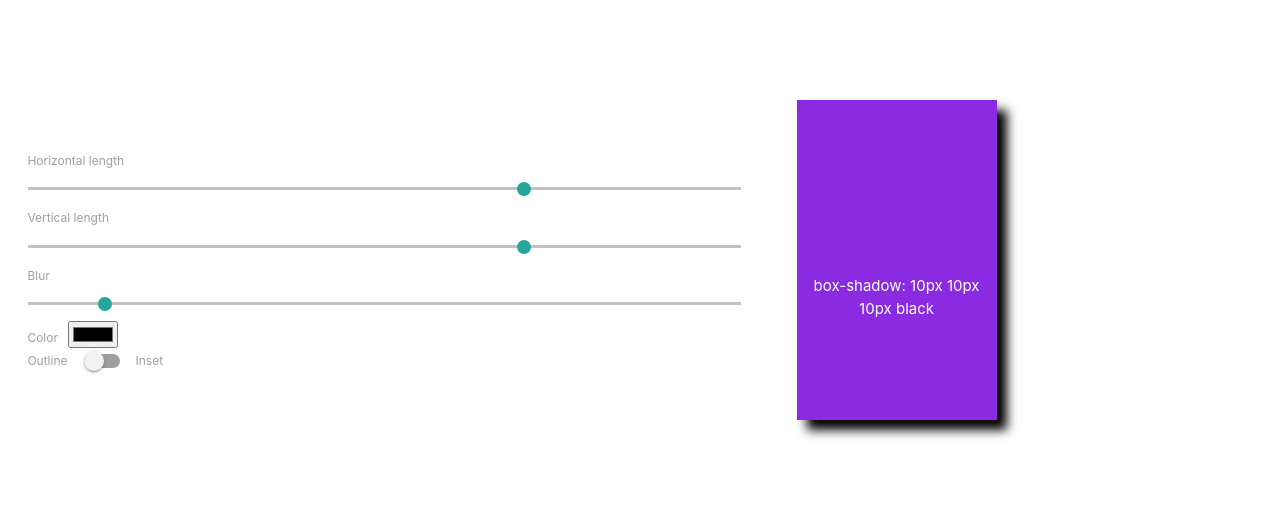
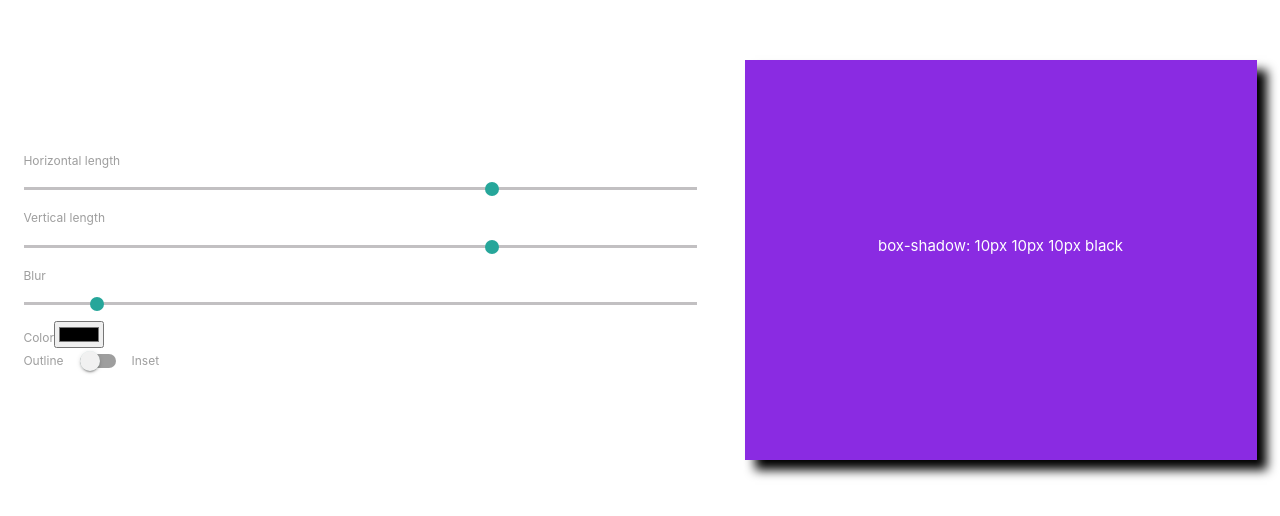
Before and after one commit to Shakeelkhuhro/Box-Shadow-Generator, a React (Create React App) app: page / in a window 1280 px wide. Shown: the part 140-656 px from the top of the page. Built offline with nearby package versions, Linux system fonts and the light colour scheme.

Commit message:
commited

```diff
--- a/src/App.css
+++ b/src/App.css
@@ -17,27 +17,3 @@
   background-color: blueviolet;
   color: white;
 }
-
-
-@media (min-width: 768px) {
-  .controls {
-    flex-direction: row;
-    justify-content: space-between;
-  }
-
-  .controls label {
-    margin-right: 10px;
-  }
-}
-
-.box {
-  width: 200px;
-  height: 200px;
-  margin: 0 auto;
-}
-
-@media (min-width: 767px) {
-  .App {
-    width: 80%;
-  }
-}
```
